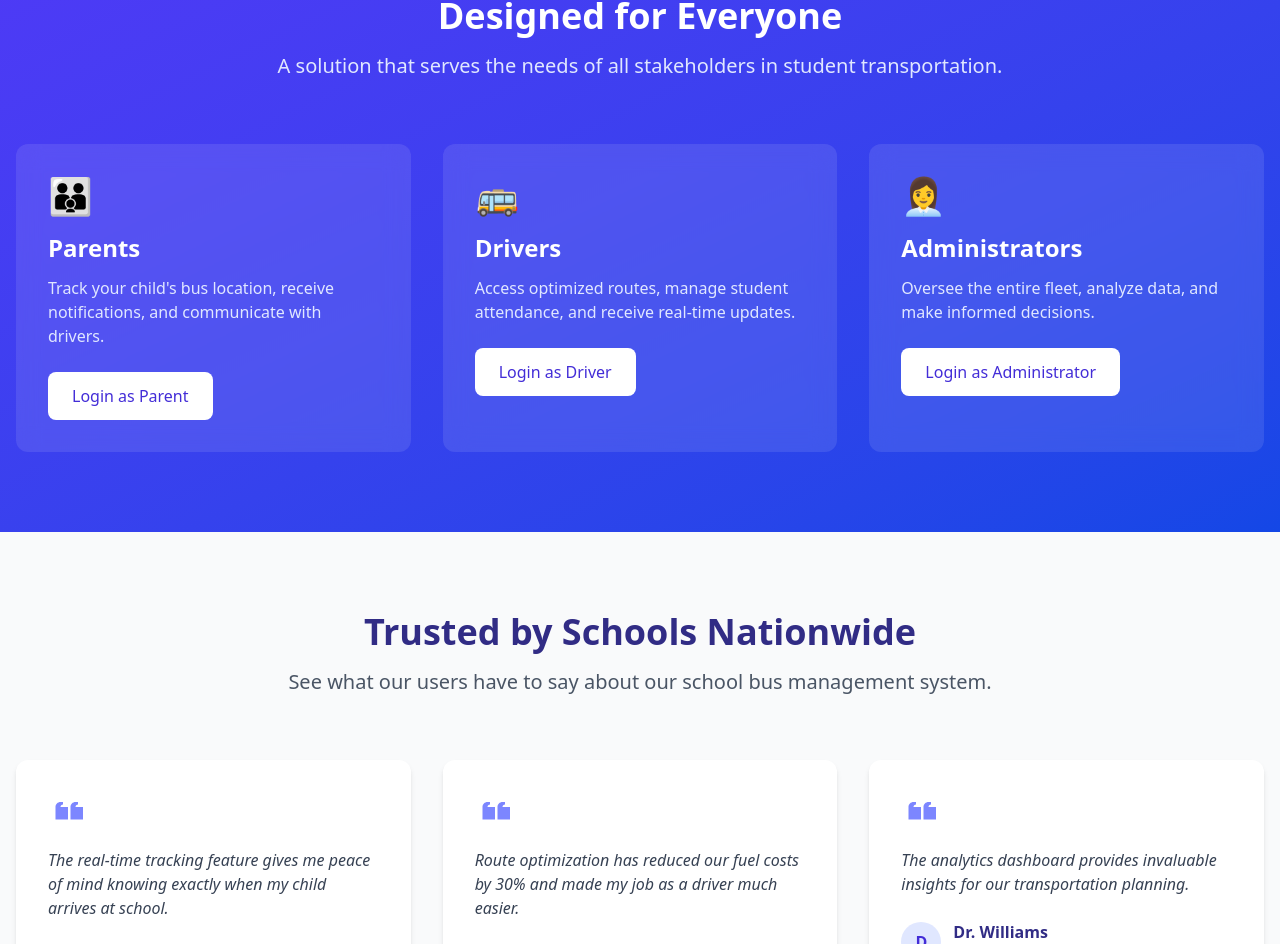
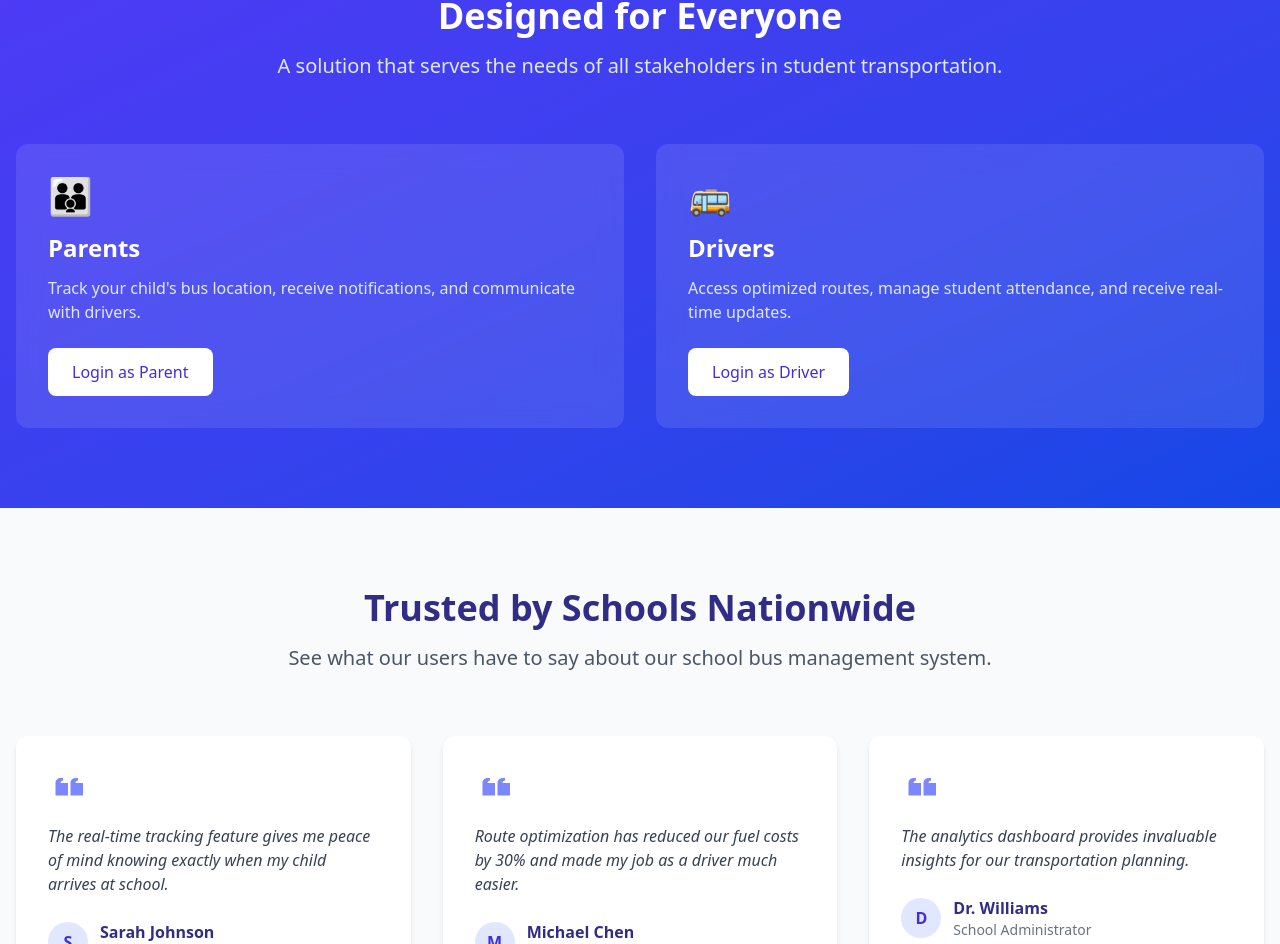
Before and after one commit to chathuwa-whiz/schoolbus, a React (Vite) app in the folder frontend/: page / in a window 1280 px wide. Shown: the part 1564-2508 px from the top of the page. Built offline with nearby package versions, Linux system fonts and the light colour scheme.

Commit message:
feat: Simplify login options by removing Administrator link from Driver and Parent login pages

```diff
--- a/frontend/src/driver/Login.jsx
+++ b/frontend/src/driver/Login.jsx
@@ -168,13 +168,9 @@
 
                 <div className="mt-8 text-center">
                   <p className="text-sm text-gray-500 mb-4">Or sign in as</p>
-                  <div className="flex justify-center space-x-4">
+                  <div className="flex justify-center">
                     <Link to="/parent/login" className="text-gray-600 hover:text-amber-600 transition-colors">
                       Parent
-                    </Link>
-                    <span className="text-gray-300">|</span>
-                    <Link to="/admin/login" className="text-gray-600 hover:text-amber-600 transition-colors">
-                      Administrator
                     </Link>
                   </div>
                 </div>
--- a/frontend/src/home/Home.jsx
+++ b/frontend/src/home/Home.jsx
@@ -153,7 +153,7 @@
             </p>
           </motion.div>
 
-          <div className="grid grid-cols-1 md:grid-cols-3 gap-8">
+          <div className="grid grid-cols-1 md:grid-cols-2 gap-8">
             {[
               {
                 role: "Parents",
@@ -166,12 +166,6 @@
                 description: "Access optimized routes, manage student attendance, and receive real-time updates.",
                 icon: "🚌",
                 link: "/driver/login"
-              },
-              {
-                role: "Administrators",
-                description: "Oversee the entire fleet, analyze data, and make informed decisions.",
-                icon: "👩‍💼",
-                link: "/admin/login"
               }
             ].map((role, index) => (
               <motion.div
--- a/frontend/src/parent/Login.jsx
+++ b/frontend/src/parent/Login.jsx
@@ -168,13 +168,9 @@
 
                 <div className="mt-8 text-center">
                   <p className="text-sm text-gray-500 mb-4">Or sign in as</p>
-                  <div className="flex justify-center space-x-4">
+                  <div className="flex justify-center">
                     <Link to="/driver/login" className="text-gray-600 hover:text-indigo-600 transition-colors">
                       Driver
-                    </Link>
-                    <span className="text-gray-300">|</span>
-                    <Link to="/admin/login" className="text-gray-600 hover:text-indigo-600 transition-colors">
-                      Administrator
                     </Link>
                   </div>
                 </div>
```
